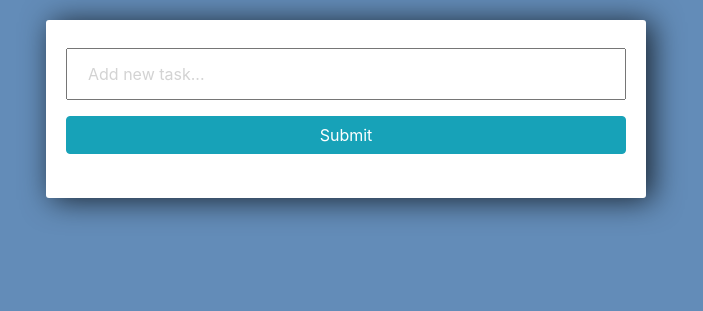
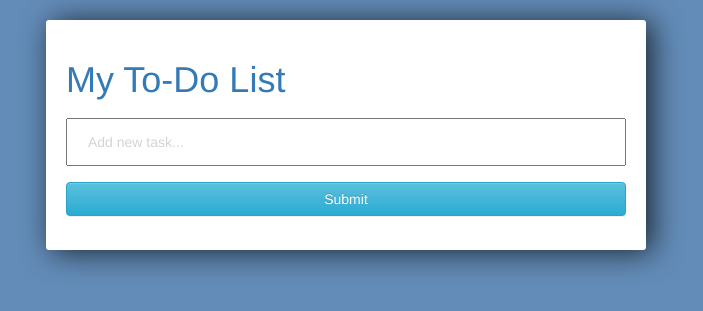
Before and after one commit to Ashish110110/To-Do-App, a Django app: page / in a window 1280 px wide. Shown: the top 311 px of the page, without its empty margins (294-997 px from the left). Run offline with Django 3.2, Linux system fonts and the light colour scheme; data that the repository does not hold is empty; some libraries are stand-ins or nearby versions.

Commit message:
Updated html file.

```diff
--- a/tasks/templates/tasks/list.html
+++ b/tasks/templates/tasks/list.html
@@ -1,4 +1,7 @@
 <link rel="stylesheet" href="https://stackpath.bootstrapcdn.com/bootstrap/4.3.1/css/bootstrap.min.css" integrity="sha384-ggOyR0iXCbMQv3Xipma34MD+dH/1fQ784/j6cY/iJTQUOhcWr7x9JvoRxT2MZw1T" crossorigin="anonymous">
+
+<link rel="stylesheet" href="//maxcdn.bootstrapcdn.com/bootstrap/3.2.0/css/bootstrap.min.css">
+<link rel="stylesheet" href="//maxcdn.bootstrapcdn.com/bootstrap/3.2.0/css/bootstrap-theme.min.css">
 
 <style>
 
@@ -47,7 +50,10 @@
 
 </style>
 
+
 <div class="center-column">
+
+	<h1><a href="/">My To-Do List</a></h1>
 
 	<form method="POST" action="/">
 		{% csrf_token %}
```
